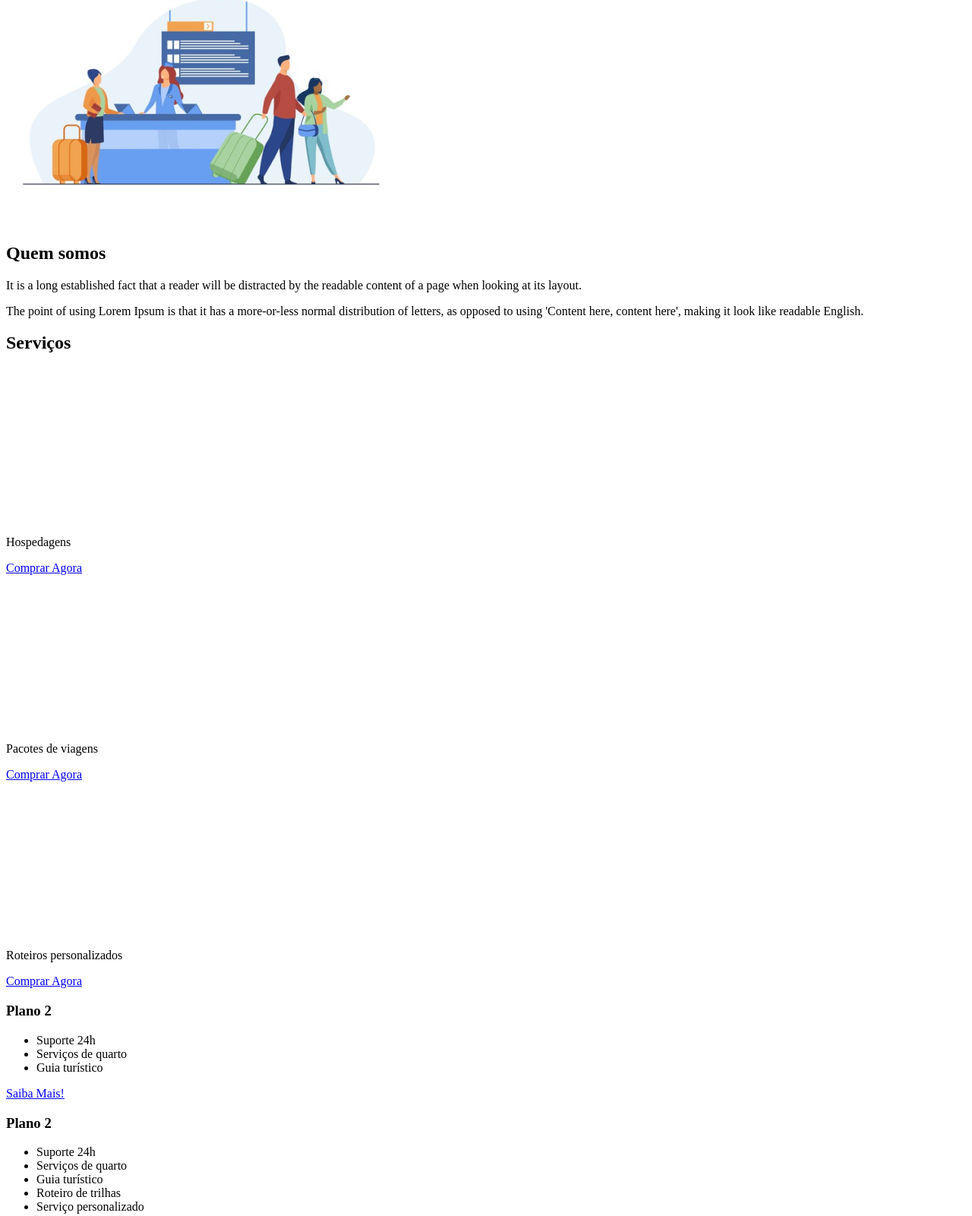
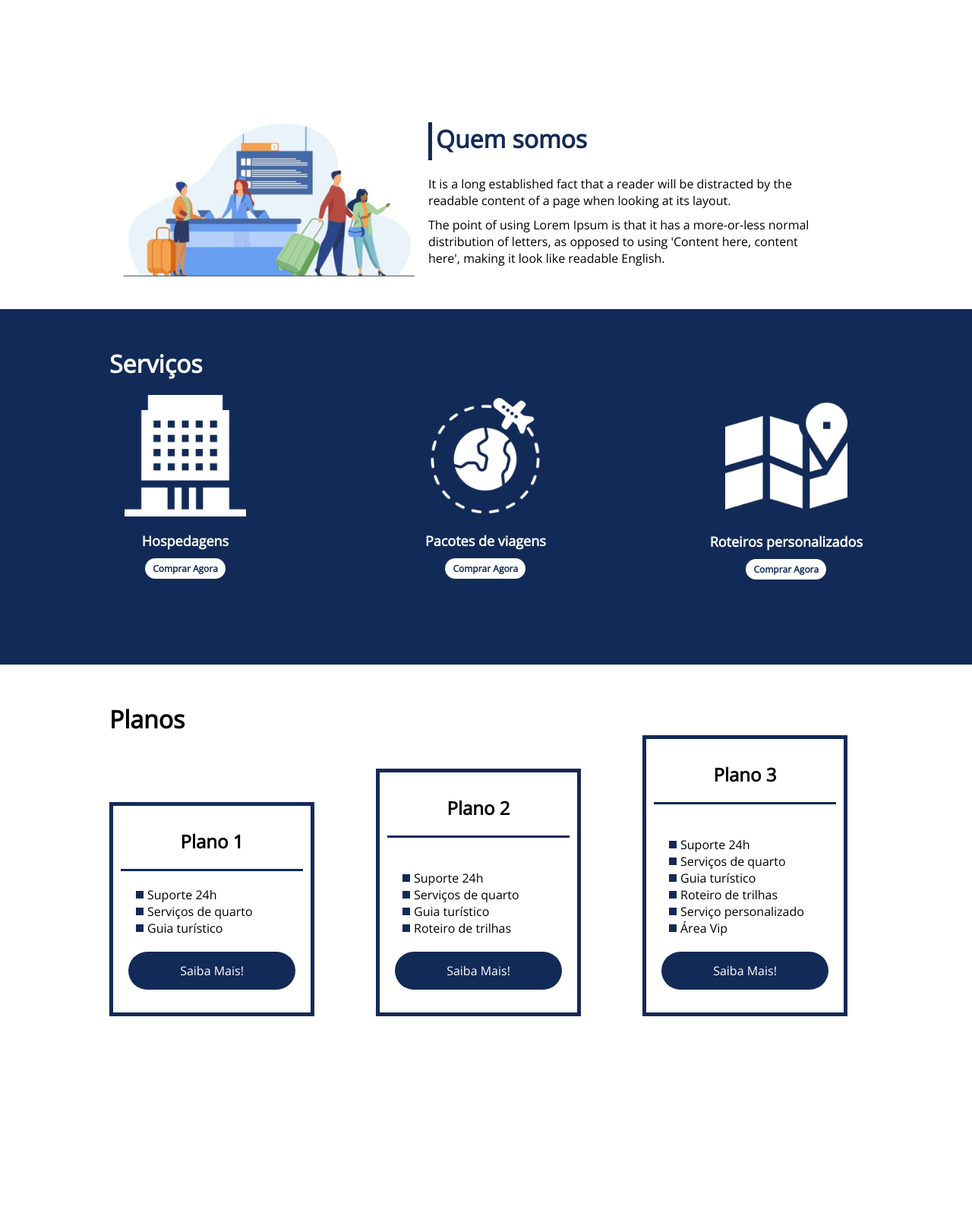
Before and after one commit to vidagostini1998/Portifolio---Projeto-Flexbox-CSS, a plain HTML site: page index.html in a window 1280 px wide. Shown: the part 784-2385 px from the top of the page at 76% size. Drawn offline with nearby package versions, Linux system fonts and the light colour scheme.

Commit message:
Upload de codigo

```diff
--- a/index.html
+++ b/index.html
@@ -1,26 +1,35 @@
 <!DOCTYPE html>
 <html lang="pt-br">
+
 <head>
     <meta charset="UTF-8">
     <meta name="viewport" content="width=device-width, initial-scale=1.0">
     <title>Flex Turismos</title>
     <link rel="stylesheet" href="./style.css">
+    <link rel="preconnect" href="https://fonts.googleapis.com">
+    <link rel="preconnect" href="https://fonts.gstatic.com" crossorigin>
+    <link href="https://fonts.googleapis.com/css2?family=Open+Sans:wght@300&display=swap" rel="stylesheet">
 </head>
+
 <body>
     <header>
+        <div class="flex-container menu">
+            <div>
                 <h1>FlexTurismos</h1>
-        <ul>
+            </div>
+            <ul class="list-items">
                 <li><a href="#quem-somos">Quem Somos</a></li>
                 <li><a href="#servicos">Serviços</a></li>
                 <li><a href="#planos">Planos</a></li>
             </ul>
+        </div>
     </header>
 
-    <div>
-        <div>
+    <div class="flex-container apresentacao">
+        <div class="texto-apresentacao">
             <h1>Flex <br>Turismos</h1>
             <p>O melhor serviço para você!</p>
-            <a href="">Saiba Mais!</a>
+            <a href="" class="btn">Saiba Mais!</a>
         </div>
 
         <div>
@@ -28,37 +37,39 @@
         </div>
     </div>
 
+    <div class="flex-container" id="quem-somos">
         <div>
+            <h2>Quem somos</h2>
+            <p>It is a long established fact that a reader will be distracted by the readable content of a page when
+                looking at its layout. </p>
+            <p>The point of using Lorem Ipsum is that it has a more-or-less normal distribution of letters, as opposed
+                to using 'Content here, content here', making it look like readable English.</p>
+        </div>
         <div>
             <img src="./images/1-quem-somos.png" alt="balcão de atendimento">
         </div>
-
-        <div>
-            <h2>Quem somos</h2>
-            <p>It is a long established fact that a reader will be distracted by the readable content of a page when looking at its layout. </p>
-            <p>The point of using Lorem Ipsum is that it has a more-or-less normal distribution of letters, as opposed to using 'Content here, content here', making it look like readable English.</p>
-        </div>
     </div>
 
-    <div>
+    <div class="container-externo">
+        <div class="flex-container" id="servicos">
             <div>
                 <h2>Serviços</h2>
             </div>
 
-        <div>
-            <div>
+            <div class="list-servicos">
+                <div class="item-servico">
                     <div><img src="./images/icon-2.png" alt="hospedagens"></div>
                     <p>Hospedagens</p>
                     <a href="#">Comprar Agora</a>
                 </div>
 
-            <div>
+                <div class="item-servico">
                     <div><img src="./images/icon-1.png" alt="pacote de viagens"></div>
                     <p>Pacotes de viagens</p>
                     <a href="#">Comprar Agora</a>
-            </div>
+                </div class="item-servico">
 
-            <div>
+                <div class="item-servico">
                     <div><img src="./images/icon-3.png" alt="roteiros personalizados"></div>
                     <p>Roteiros personalizados</p>
                     <a href="#">Comprar Agora</a>
@@ -66,33 +77,38 @@
 
             </div>
         </div>
+    </div>
 
+    <div class="flex-container" id="planos">
         <div>
-
-        <div>
-            <h3>Plano 2</h3>
+            <h2>Planos</h2>
+        </div>
+        <div class="list-planos">
+            <div class="item-plano">
+                <h3>Plano 1</h3>
                 <ul>
                     <li>Suporte 24h</li>
                     <li>Serviços de quarto</li>
                     <li>Guia turístico</li>
                 </ul>
-            <a href="#">Saiba Mais!</a>
+                <a href="#" class="btn">Saiba Mais!</a>
             </div>
 
-        <div>
+            <div class="item-plano">
                 <h3>Plano 2</h3>
+                <br>
                 <ul>
                     <li>Suporte 24h</li>
                     <li>Serviços de quarto</li>
                     <li>Guia turístico</li>
                     <li>Roteiro de trilhas</li>
-                <li>Serviço personalizado</li>
                 </ul>
-            <a href="#">Saiba Mais!</a>
+                <a href="#" class="btn">Saiba Mais!</a>
             </div>
 
-        <div>
+            <div class="item-plano">
                 <h3>Plano 3</h3>
+                <br>
                 <ul>
                     <li>Suporte 24h</li>
                     <li>Serviços de quarto</li>
@@ -101,13 +117,17 @@
                     <li>Serviço personalizado</li>
                     <li>Área Vip</li>
                 </ul>
-            <a href="#">Saiba Mais!</a>
+                <a href="#" class="btn">Saiba Mais!</a>
+            </div>
         </div>
     </div>
 
     <footer>
-        <p>&copy; 2021 CSS Flexbox</p>
-        <p>Desenvolvido por: Seu nome aqui dev</p>
+        <div class="flex-container footer">
+            <p>&copy; 2022 CSS Flexbox</p>
+            <p>Desenvolvido por: <a href="mailto:vinicius.hd.ti@gmail.com"> Vinicius Hansen D Agostini</a></p>
+        </div>
     </footer>
 </body>
+
 </html>
--- a/style.css
+++ b/style.css
@@ -0,0 +1,295 @@
+* {
+    margin: 0;
+    padding: 0;
+    font-family: 'Open Sans', sans-serif;
+}
+
+ul {
+    list-style: none;
+    margin: 0;
+    padding: 0;
+}
+
+ul li a {
+    text-decoration: none;
+}
+
+div img {
+    display: block;
+    width: 100%;
+}
+
+.flex-container {
+    display: flex;
+    max-width: 992px;
+    margin: auto;
+    width: 100%;
+    min-width: 320px;
+}
+
+header {
+    background-color: #122a57;
+    height: 100px;
+    display: flex;
+    align-items: center;
+    color: #fff;
+}
+
+header .list-items {
+    display: flex;
+    width: 100%;
+    max-width: 260px;
+    justify-content: space-between;
+    align-items: center;
+}
+
+.list-items li a {
+    color: #fff;
+}
+
+header .menu {
+    justify-content: space-between;
+}
+
+.apresentacao {
+    height: 100vh;
+    align-items: center;
+    justify-content: space-between;
+}
+
+.apresentacao .texto-apresentacao {
+    min-height: 200px;
+}
+
+.texto-apresentacao h1 {
+    color: #122a57;
+    font-size: 48px;
+    margin-bottom: 10px;
+}
+
+.btn {
+    background-color: #122a57;
+    color: white;
+    text-align: center;
+    border-radius: 30px;
+    width: 220px;
+    display: block;
+    text-decoration: none;
+    height: 50px;
+    line-height: 50px;
+    margin-top: 10px;
+    margin-bottom: 10px;
+}
+
+#quem-somos {
+    flex-direction: row-reverse;
+    align-items: center;
+    justify-content: space-between;
+}
+
+#quem-somos h2 {
+    font-size: 32px;
+    color: #122a57;
+    display: flex;
+    margin-bottom: 20px;
+}
+
+#quem-somos h2::before {
+    content: "";
+    height: 50px;
+    width: 5px;
+    margin-right: 5px;
+    background-color: #122a57;
+    position: relative;
+}
+
+#quem-somos p {
+    margin-bottom: 10px;
+    width: 90%;
+}
+
+#quem-somos img {
+    min-width: 420px;
+}
+
+.container-externo {
+    background-color: #122a57;
+    width: 100%;
+}
+
+#servicos {
+    flex-direction: column;
+    padding-top: 50px;
+    padding-bottom: 100px;
+}
+
+#servicos h2{
+    color: white;
+    font-size: 32px;
+    margin-bottom: 20px;
+}
+
+.list-servicos {
+    display: flex;
+    justify-content: space-between;
+}
+
+.list-servicos .item-servico {
+    text-align: center;
+}
+
+.item-servico a{
+    width: 220px;
+    background-color: #fff;
+    border-radius: 30px;
+    height: 50px;
+    text-align: center;
+    margin-top: 20px;
+    line-height: 50px;
+    padding: 5px 10px;
+    color: #122a57;
+    font-size: 12px;
+    text-decoration: none;
+    font-weight: 700;
+}
+
+.item-servico p{
+    font-weight: 700;
+    font-size: 18px;
+    color: #fff;
+    margin-top: 20px;
+
+}
+
+.item-servico img{
+    width: 80%;
+    margin: auto;
+}
+
+#planos{
+    flex-direction: column;
+    min-height: 100vh;
+    padding-top: 50px;
+}
+
+#planos h2{
+    font-size: 32px;
+
+}
+
+.list-planos{
+    display: flex;
+    align-items: flex-end;
+    justify-content: space-between;
+}
+
+.item-plano{
+    flex: 1;
+    border: 5px solid #122a57;
+    margin-right: 20px;
+    padding: 10px;
+    max-width: 240px;
+}
+
+.item-plano .btn{
+    margin: auto;
+    margin-bottom: 20px;
+}
+
+.item-plano h3{
+    font-size: 24px;
+    display: flex;
+    flex-direction: column;
+    text-align: center;
+    margin-top: 20px;
+}
+
+.item-plano h3::after{
+    content: "";
+    background-color: #122a57;
+    width: 100%;
+    height: 3px;
+    margin-top: 20px;
+    margin-bottom: 10px;
+}
+
+.item-plano ul{
+    padding: 10px 20px;
+    display: flex;
+    flex-direction: column;
+    margin-bottom: 10px;
+}
+
+.item-plano ul li{
+    display: flex;
+    flex-wrap: nowrap;
+    align-items: center;
+}
+
+.item-plano ul li::before{
+    content: "";
+    width: 10px;
+    height: 10px;
+    background-color: #122a57;
+    margin-right: 5px;
+}
+
+footer{
+    background-color: #122a57;
+    height: 70px;
+    display: flex;
+    align-items: center;
+}
+
+footer .footer{
+    justify-content: space-between;
+    color: #fff;
+}
+
+footer a{
+    color: #fff;
+}
+
+/*Mobile*/
+
+@media(max-width:992px){
+    .flex-container{
+        flex-direction: column;
+    }
+    .apresentacao{
+        flex-direction: column-reverse;
+    }
+    .apresentacao .texto-apresentacao{
+        width: 100%;
+    }
+    #quem-somos{
+        flex-direction: column-reverse;
+    }
+
+    #quem-somos img{
+        min-width: 320px;
+        margin: auto;
+    }
+
+    .list-servicos{
+        flex-direction: column;
+    }
+
+    .item-servico img{
+        width: 50%;
+        margin: auto;
+    }
+
+    .list-planos{
+        flex-direction: column;
+        align-items: flex-start;
+        margin-bottom: 20px;
+    }
+
+    .list-planos .item-plano{
+        max-width: 90%;
+        margin: auto;
+        width: 100%;
+        margin-bottom: 20px;
+    }
+}
```
Lines whose indentation alone changed are shown as unchanged.
